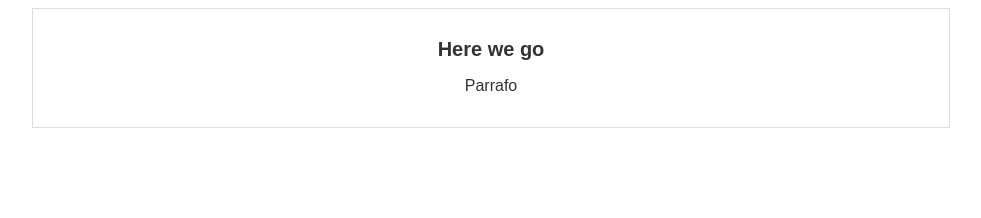
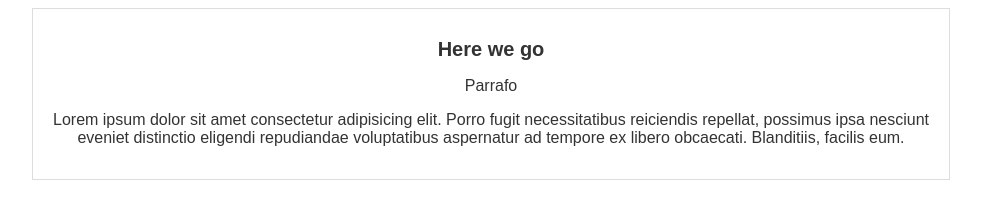
Before and after one commit to santiagokdena/LearningGit, a plain HTML site: page part2/blog.html in a window 1280 px wide. Shown: the whole page, without its empty margins (149-1130 px from the left). Drawn offline with Linux system fonts and the light colour scheme.

Commit message:
blog con otro parrafo

```diff
--- a/part2/blog.html
+++ b/part2/blog.html
@@ -8,6 +8,7 @@
             <div id="post">
                 <h1>Here we go</h1>
                 <p>Parrafo</p>
+                <p>Lorem ipsum dolor sit amet consectetur adipisicing elit. Porro fugit necessitatibus reiciendis repellat, possimus ipsa nesciunt eveniet distinctio eligendi repudiandae voluptatibus aspernatur ad tempore ex libero obcaecati. Blanditiis, facilis eum.</p>
             </div>
         </div>
     </body>
```
